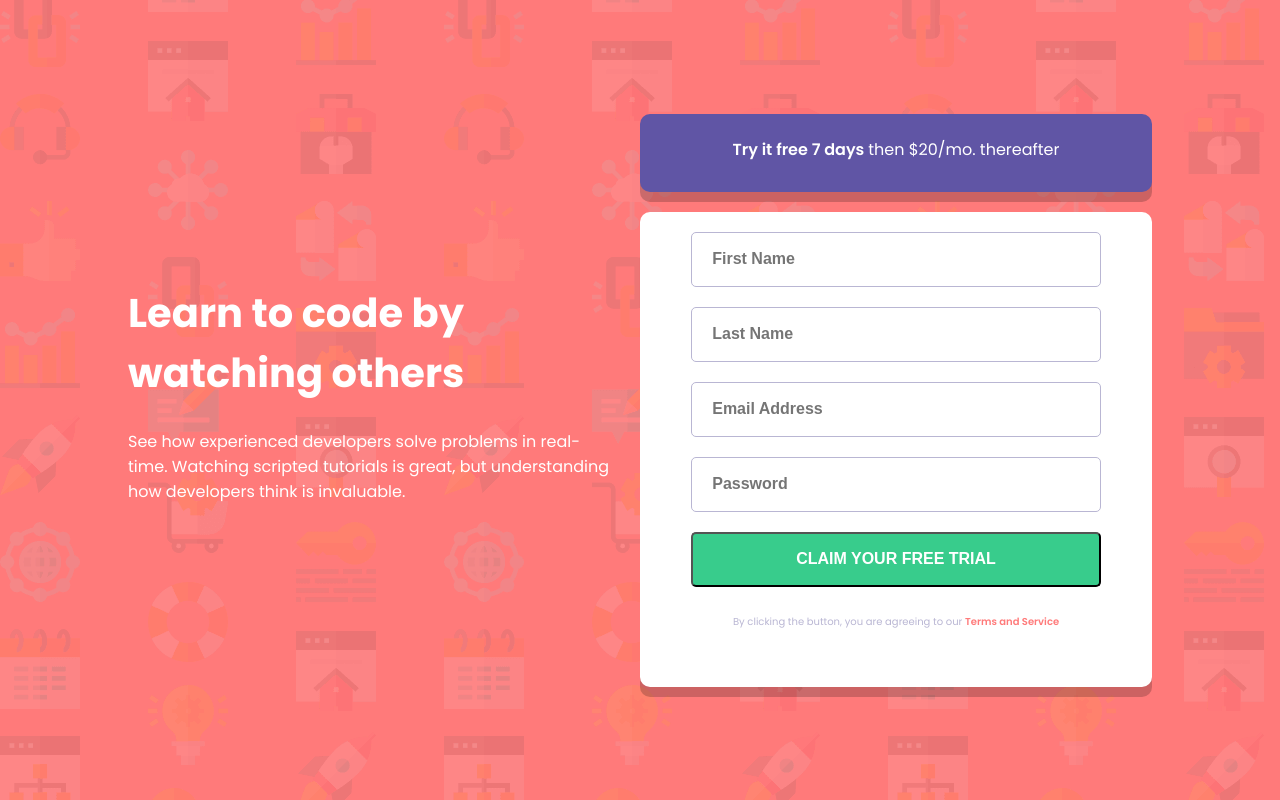
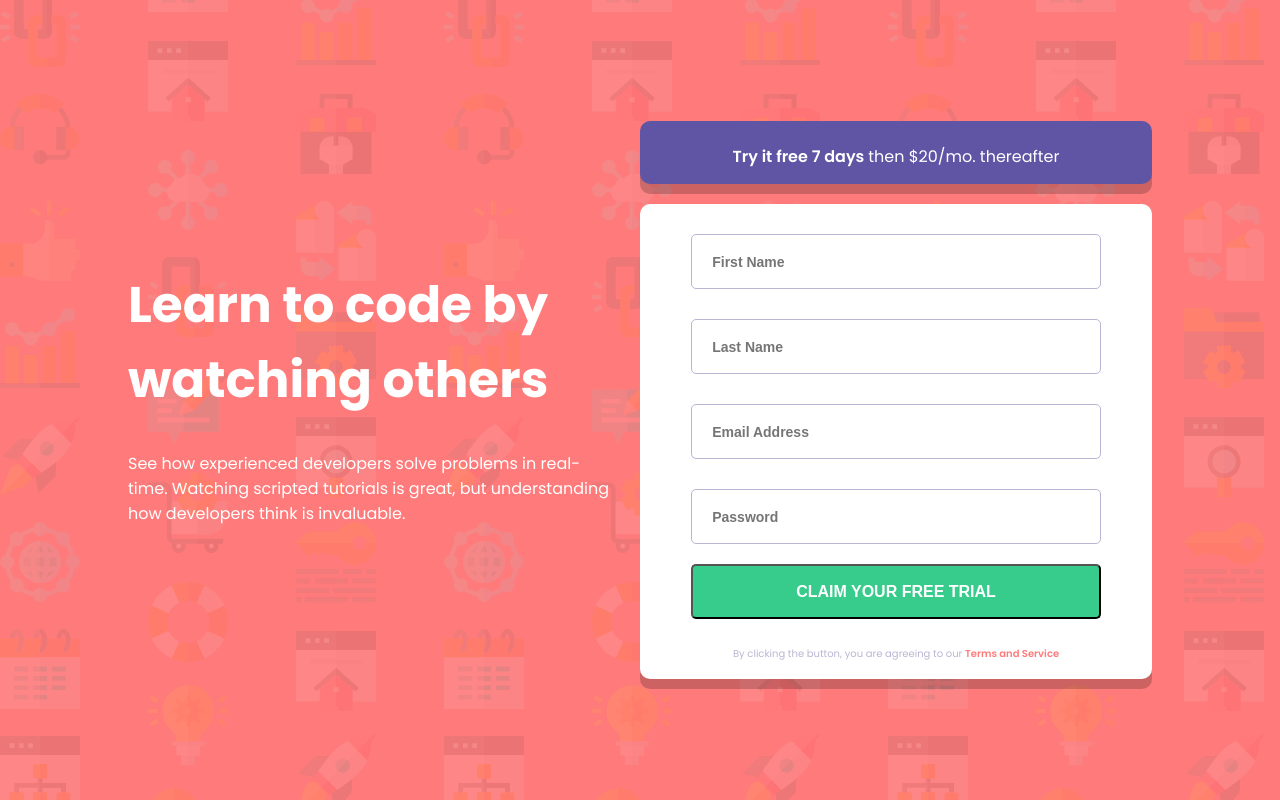
Before and after one commit to KariAndreah/intro-component-with-signup-form, a plain HTML site: page index.html in a window 1280 px wide. Drawn offline with Linux system fonts and the light colour scheme.

Commit message:
fixing html/accessibility issues

```diff
--- a/index.html
+++ b/index.html
@@ -16,7 +16,7 @@
   <link rel="stylesheet" href="./style.css">
   <link href="https://fonts.googleapis.com/css2?family=Poppins:wght@400;500;600;700&display=swap" rel="stylesheet">
 
-  <script type="text/javascript" src="./script.js" async></script>
+  <script src="./script.js" async></script>
 
 </head>
 
@@ -36,13 +36,13 @@
       </div>
       <div class='formArea'>
         <form onsubmit="checkForBlank()">
-          <input placeholder='First Name' type='text' id='fname'>
+          <input placeholder='First Name' type='text' id='fname' aria-labelledby="first_name">
           <p id='error1' hidden>First Name cannot be empty</p>
-          <input placeholder='Last Name' type='text' id='lname'>
+          <input placeholder='Last Name' type='text' id='lname' aria-labelledby="last_name">
           <p id='error2' hidden>Last Name cannot be empty</p>
-          <input placeholder='Email Address' type='text' id='email-address'>
+          <input placeholder='Email Address' type='text' id='email-address' aria-labelledby="email_address">
           <p id='error3' hidden>Looks like this is not an email</p>
-          <input placeholder='Password' type='text' id='password'>
+          <input placeholder='Password' type='text' id='password' aria-labelledby="password">
           <p id='error4' hidden>Password cannot be empty</p>
           <button type=submit>CLAIM YOUR FREE TRIAL</button>
         </form>
--- a/style.css
+++ b/style.css
@@ -28,7 +28,7 @@ html, body{
 }
 h1{
    font-weight: 700;
-   font-size: 40px;
+   font-size: 50px;
 }
 .description{
     max-width:485px;
@@ -45,7 +45,7 @@ h1{
     color:white;
     text-align: center;
     padding-top: 23px;
-    height: 55px;
+    height: 40px;
     border-radius: 10px;
     max-width: 540px;
     box-shadow:0px 10px rgba(0,0,0,0.2) ;
@@ -79,16 +79,16 @@ input{
     width:100%;
     height:55px;
     border-radius: 5px;
-    border: hsl(246, 25%, 77%) 1px solid;
+    border: hsl(246, 25%, 77%) 0.5px solid;
     margin:auto;
-    margin-top: 20px;
+    margin-top: 30px;
 }
 input:focus {
     outline: none !important;
     border:1px solid hsl(249, 10%, 26%);
 }
 input::placeholder{
-    font-size: 16px;
+    font-size: 14px;
     font-weight: 600;
 }
 
```
